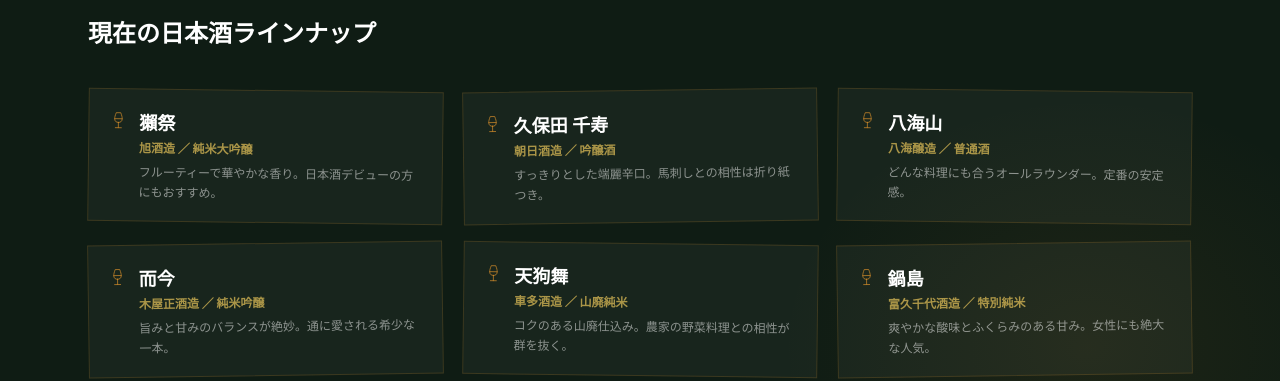
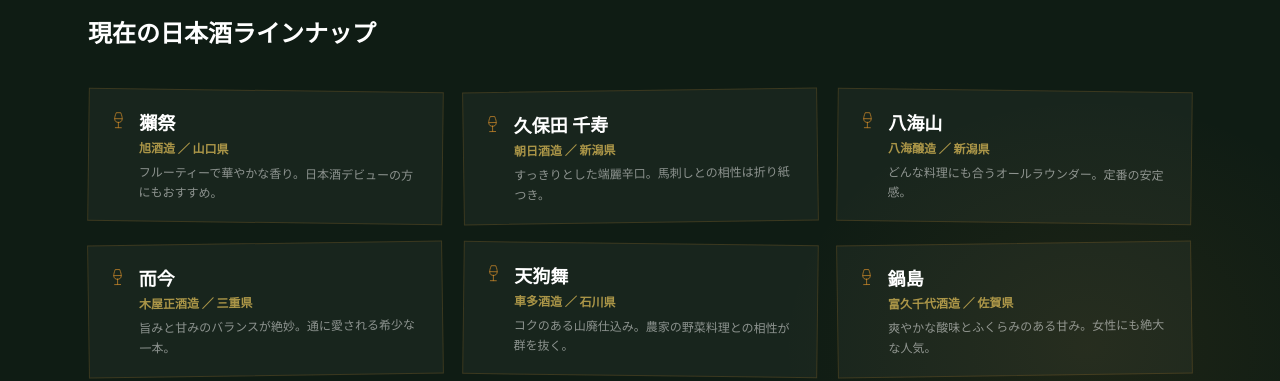
Before and after one commit to watarufiji-gif/hallelujah, a Next.js app: page /sake in a window 1280 px wide. Shown: the part 980-1361 px from the top of the page. Built offline with nearby package versions, Linux system fonts and the light colour scheme; a web font is replaced by a local one.

Commit message:
fix: show prefecture instead of sake type in lineup card
Co-Authored-By: Claude Sonnet 4.6 <noreply@anthropic.com>

```diff
--- a/src/app/sake/page.tsx
+++ b/src/app/sake/page.tsx
@@ -34,7 +34,7 @@ function SakeCard({ sake, idx }: { sake: SakeItem; idx: number }) {
         <div className="flex-1 min-w-0">
           <h3 className="font-serif text-lg font-bold text-white mb-0.5">{sake.name}</h3>
           <p className="text-[#e8c55a]/70 text-xs font-semibold mb-1.5">
-            {sake.brewery} ／ {sake.type}
+            {sake.brewery} ／ {sake.region}
           </p>
           <p className="text-white/50 text-xs leading-relaxed">{sake.desc}</p>
         </div>
```
